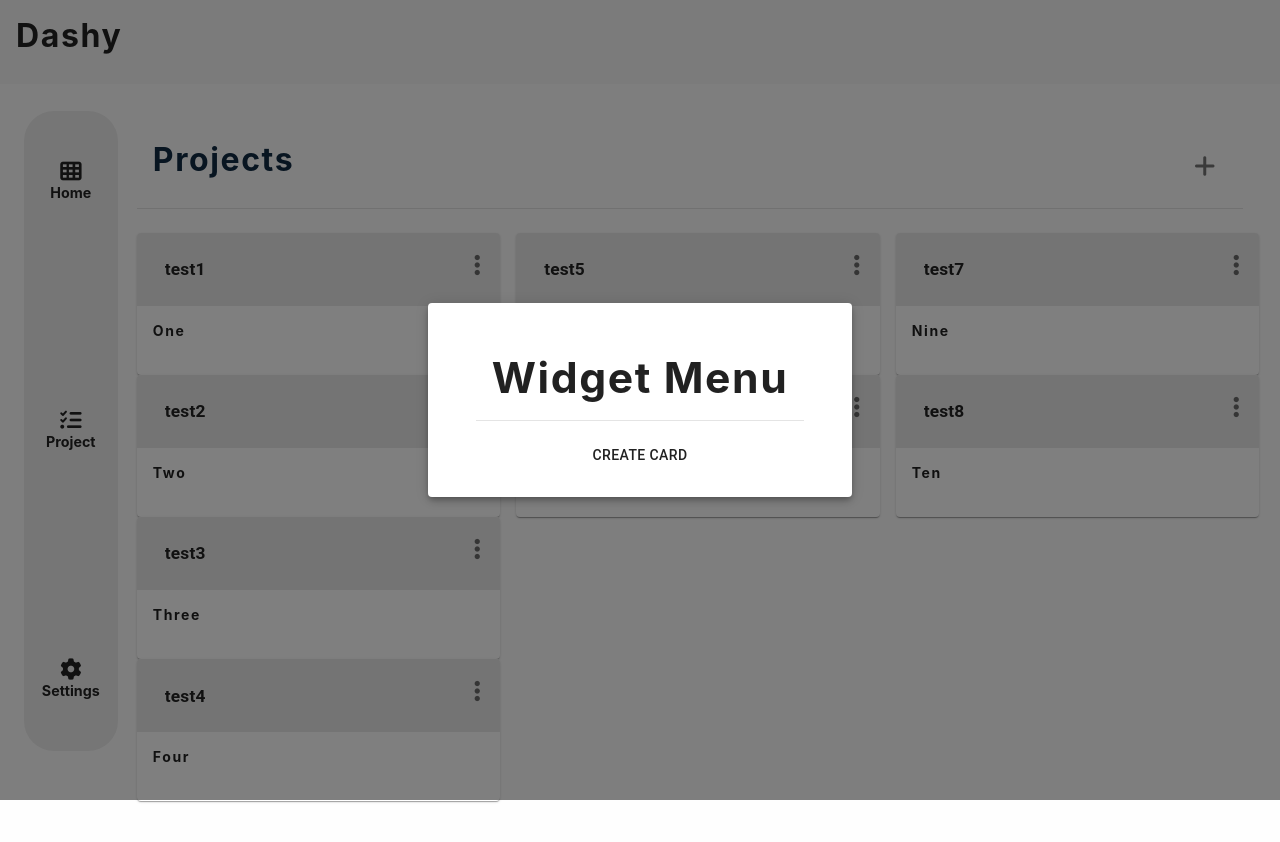
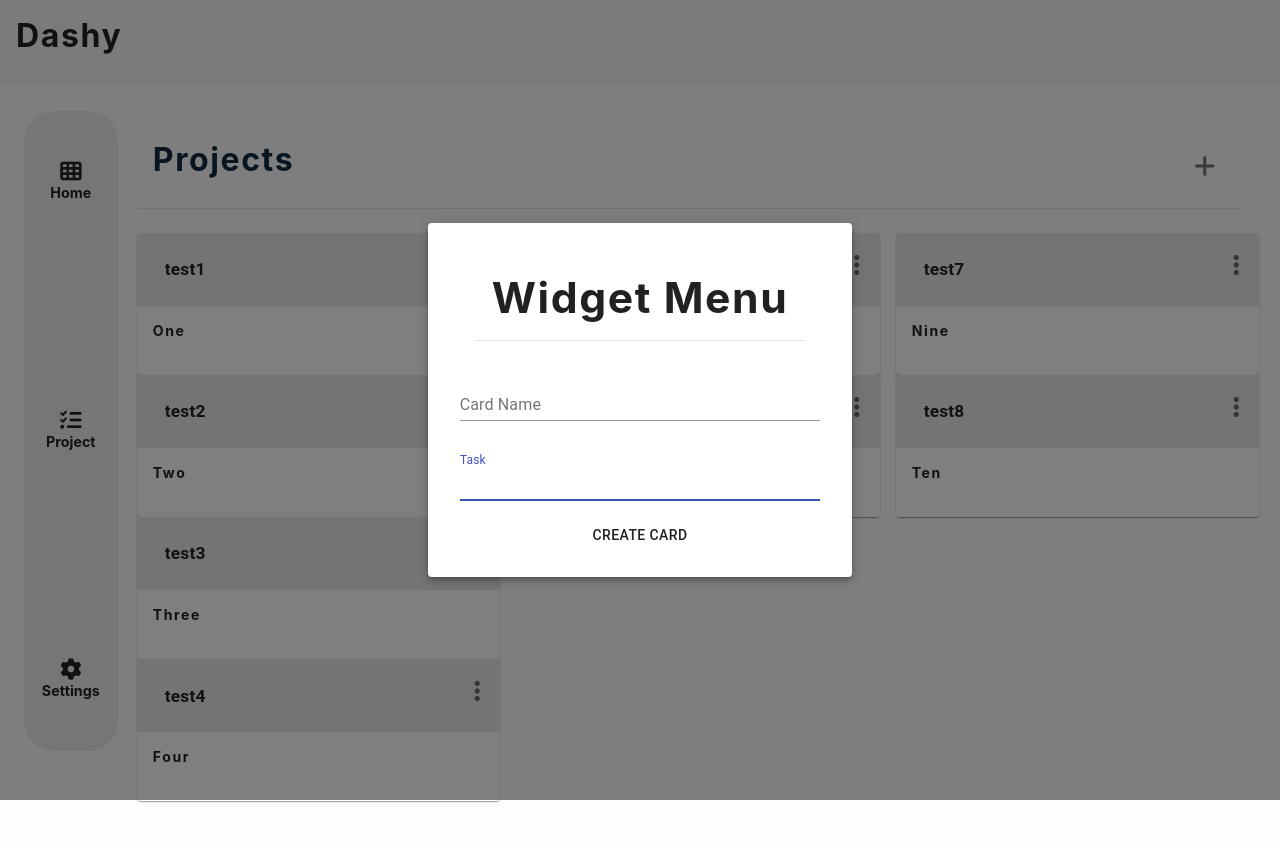
Before and after one commit to ZAnderson-281/cmdb, a React (Create React App) app: page /Planning in a window 1280 px wide. Both pictures are taken after a click on the button 1204 px from the left and 166 px from the top of the page. Shown: the top 842 px of the page. Built offline with nearby package versions, Linux system fonts and the light colour scheme.

Commit message:
created add task modal and added functionality

```diff
--- a/src/components/Planning/TaskCreator.js
+++ b/src/components/Planning/TaskCreator.js
@@ -1,5 +1,13 @@
-import React from "react";
-import { Modal, Paper, makeStyles, Button } from "@material-ui/core";
+import React, { useState } from "react";
+import {
+  Modal,
+  Paper,
+  makeStyles,
+  Button,
+  FormControl,
+  TextField,
+  StepContent,
+} from "@material-ui/core";
 import { useGlobalContext } from "../../context";
 
 const useStyles = makeStyles((theme) => ({
@@ -20,11 +28,25 @@ const useStyles = makeStyles((theme) => ({
 }));
 
 function TaskCreatorModal({ handleAddWidget }) {
-  const { setIsModalOpen, isModalOpen } = useGlobalContext();
   const classes = useStyles();
 
+  const { setIsModalOpen, isModalOpen } = useGlobalContext();
+
+  const [name, setName] = useState("");
+  const [content, setContent] = useState("");
+
+  //   Handle Events
   const handleClose = () => {
     setIsModalOpen(false);
+  };
+  const handleCardNameChange = (e) => {
+    setName(e.target.value);
+  };
+  const handleContentChange = (e) => {
+    setContent(e.target.value);
+  };
+  const handleFormSubmit = (e) => {
+    handleAddWidget(name, content);
   };
 
   return (
@@ -33,13 +55,30 @@ function TaskCreatorModal({ handleAddWidget }) {
         <Paper className={classes.paper}>
           <h3 className="title">Widget Menu</h3>
           <div className="modal-form">
-            <Button
-              onClick={() => {
-                handleAddWidget();
-              }}
-            >
-              Create Card
-            </Button>
+            {/* Name Card */}
+            <FormControl className={classes.formControl}>
+              <TextField
+                id="standard-name"
+                label="Card Name"
+                value={name}
+                autoFocus
+                onChange={handleCardNameChange}
+              />
+            </FormControl>
+
+            {/* Input Content */}
+            <FormControl className={classes.formControl}>
+              <TextField
+                id="standard-name"
+                label="Task"
+                value={content}
+                autoFocus
+                onChange={handleContentChange}
+                multiline
+              />
+            </FormControl>
+
+            <Button onClick={handleFormSubmit}>Create Card</Button>
           </div>
         </Paper>
       </div>
--- a/src/components/Planning/index.js
+++ b/src/components/Planning/index.js
@@ -13,16 +13,15 @@ function Index() {
     setIsModalOpen,
   } = useGlobalContext();
 
-  const handleAddWidget = () => {
+  const handleAddWidget = (cardName, content) => {
     const data = {
       id: uniqid(),
-      title: "Added Task",
-      content: "Added Task",
+      title: cardName,
+      content: content,
     };
 
     const [key] = Object.keys(columns);
     const items = columns[key].items;
-    console.log(items);
 
     setColumns({
       ...columns,
```
Also changed, not shown: 1 other file (tests, documents, lock files or other folders).
